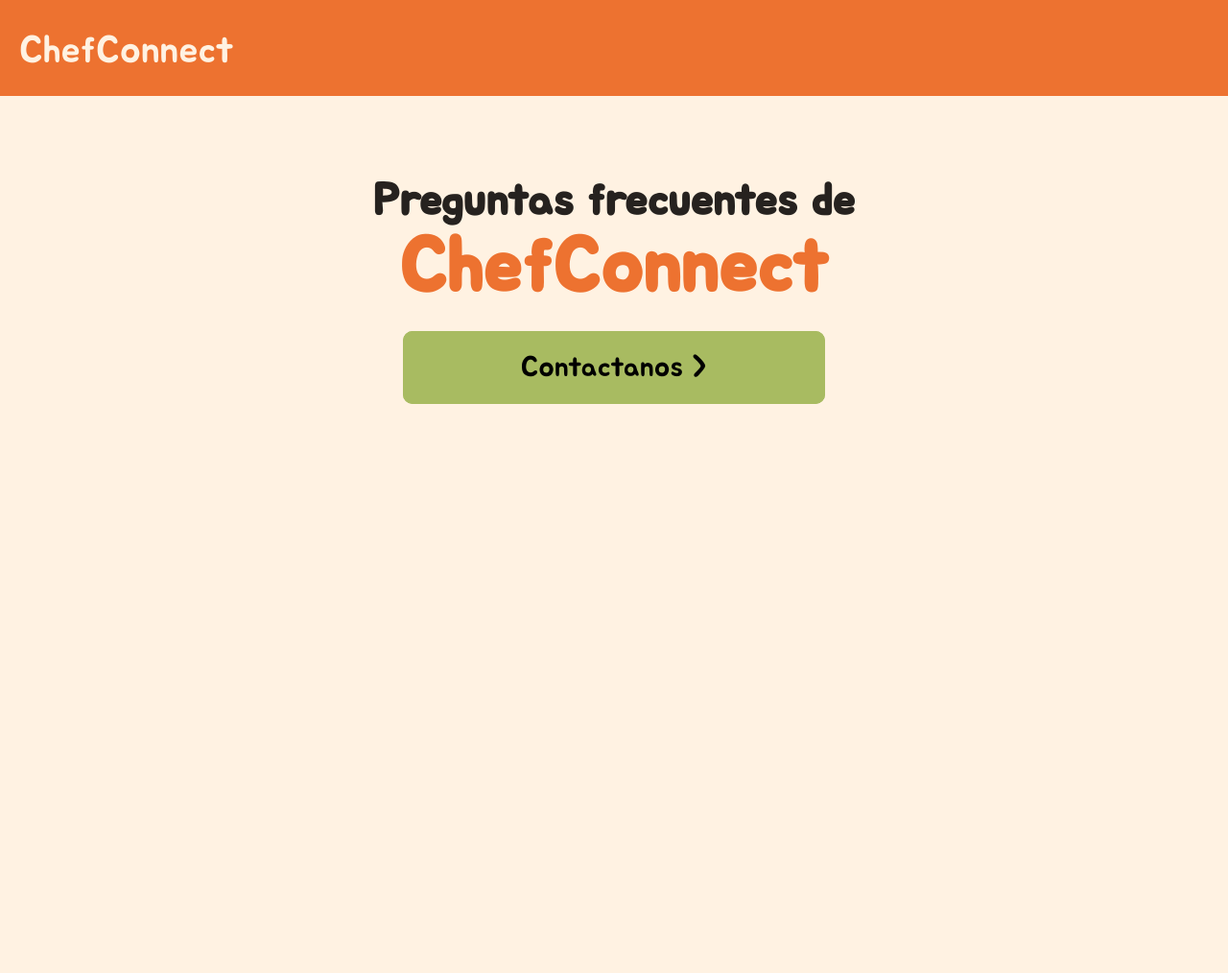
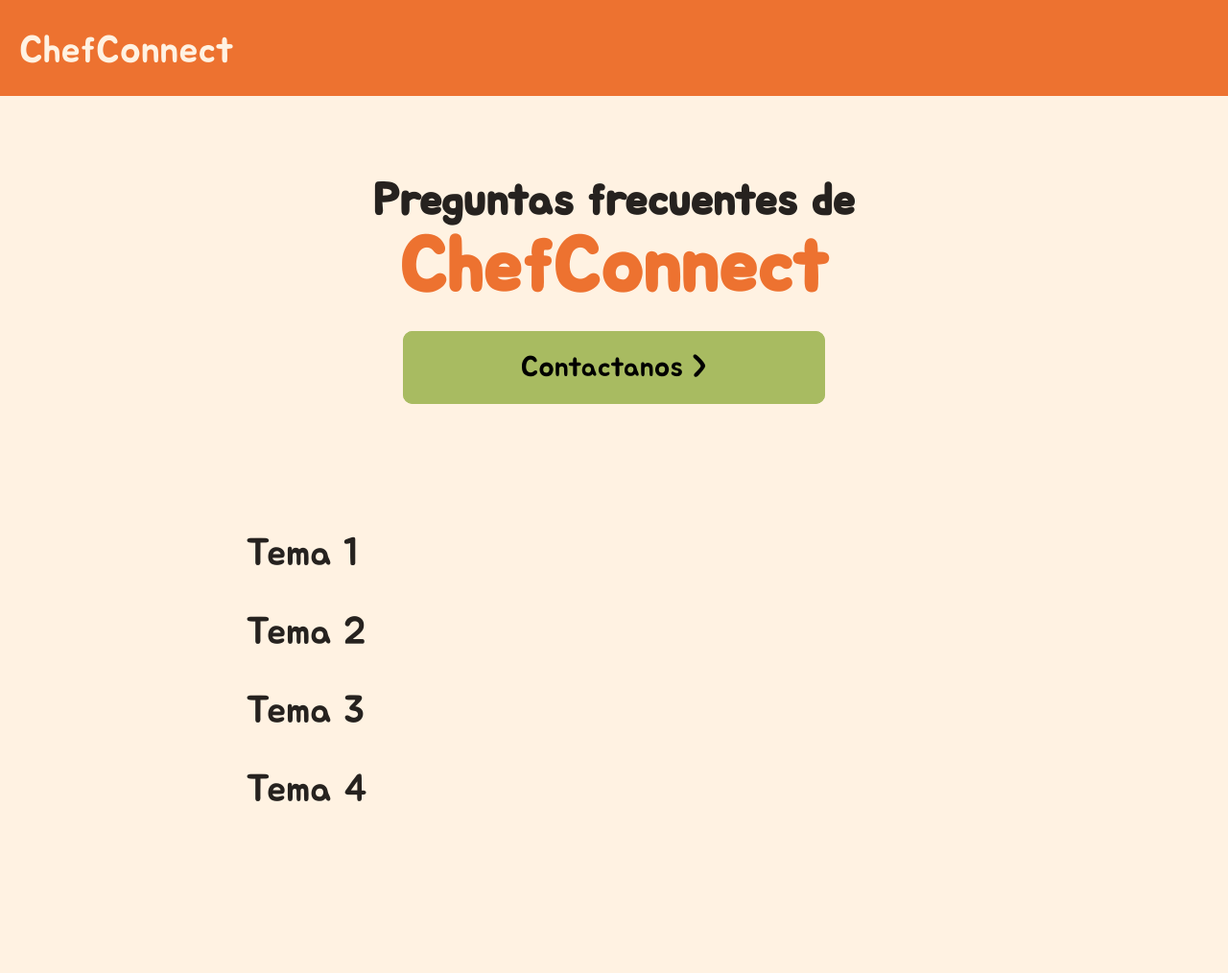
Before and after one commit to albvg/chefconnect, a plain HTML site: page otras_paginas/faq.html in a window 1280 px wide. Shown: the whole page at 96% size. Before the commit the page ends 800 px from the top, so only its background shows below. Drawn offline with Linux system fonts and the light colour scheme.

Commit message:
faq versión 1

```diff
--- a/css/otros/faq.css
+++ b/css/otros/faq.css
@@ -1,6 +1,7 @@
 #faqlogo {
     color: #ed7230;
 }
+
 
 .title_container {
     margin: 0 auto;
@@ -33,3 +34,52 @@
     border: solid #a8bb61;
     border-radius: 10px;
 }
+
+.faq_container {
+    margin: 150px auto;
+    width: 60%;
+    text-align: left;
+}
+
+span {
+    padding : 0px;
+    color : #26221F;
+    font-size : 40px;
+    cursor : pointer;
+    display: block;
+  }
+
+.faq_container .slide ul li {
+    text-decoration: none;
+}
+
+ul li {
+    list-style: none;
+}
+
+.slide {
+    clear:both;
+    width:100%;
+    height:0px;
+    overflow: hidden;
+    text-align: left;
+    transition: height .4s ease;
+  }
+
+.slide li {padding : 20px;}
+
+#tema1 {position: absolute; opacity: 0; height: 0px;}
+
+#tema1:checked + .slide {height: 300px;}
+
+#tema2 {position: absolute; opacity: 0; height: 0px;}
+
+#tema2:checked + .slide {height: 300px;}
+
+#tema3 {position: absolute; opacity: 0; height: 0px;}
+
+#tema3:checked + .slide {height: 300px;}
+
+#tema4 {position: absolute; opacity: 0; height: 0px;}
+
+#tema4:checked + .slide {height: 300px;}
--- a/otras_paginas/faq.html
+++ b/otras_paginas/faq.html
@@ -35,7 +35,46 @@
         <a id="contact_button" href="../" class="button">Contactanos ></a>
     </div>
     <div class="faq_container">
-        <div></div>
+        <div>
+            <label for="tema1"><span>Tema 1</span></label>
+            <input type="checkbox" id="tema1">
+            <ul class="slide">
+                <li>Lorem Ipsum</li>
+                <li>Lorem Ipsum</li>
+                <li>Lorem Ipsum</li>
+                <li>Lorem Ipsum</li>
+            </ul>
+        </div>
+        <div>
+            <label for="tema2"><span>Tema 2</span></label>
+            <input type="checkbox" id="tema2">
+            <ul class="slide">
+                <li>Lorem Ipsum</li>
+                <li>Lorem Ipsum</li>
+                <li>Lorem Ipsum</li>
+                <li>Lorem Ipsum</li>
+            </ul>
+        </div>
+        <div>
+            <label for="tema3"><span>Tema 3</span></label>
+            <input type="checkbox" id="tema3">
+            <ul class="slide">
+                <li>Lorem Ipsum</li>
+                <li>Lorem Ipsum</li>
+                <li>Lorem Ipsum</li>
+                <li>Lorem Ipsum</li>
+            </ul>
+        </div>
+        <div>
+            <label for="tema4"><span>Tema 4</span></label>
+            <input type="checkbox" id="tema4">
+            <ul class="slide">
+                <li>Lorem Ipsum</li>
+                <li>Lorem Ipsum</li>
+                <li>Lorem Ipsum</li>
+                <li>Lorem Ipsum</li>
+            </ul>
+        </div>
     </div>
 
 
```
